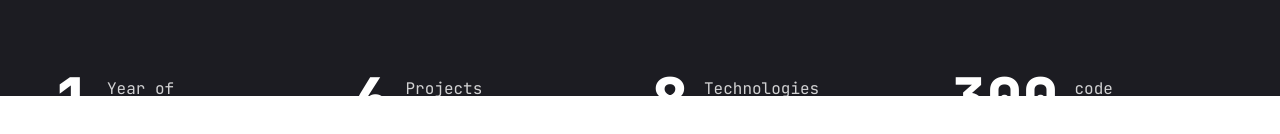
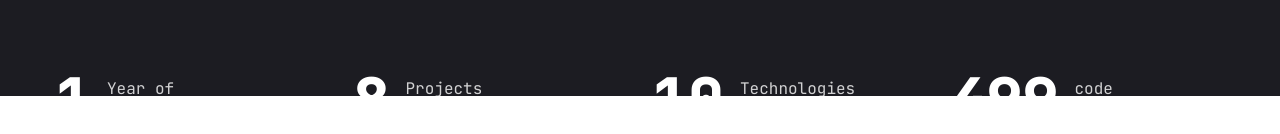
Before and after one commit to iamasadabbas/Portfolio, a Next.js app: page / in a window 1280 px wide. Shown: the part 704-838 px from the top of the page. Built offline with nearby package versions, Linux system fonts and the light colour scheme.

Commit message:
states updated

```diff
--- a/components/Stats.jsx
+++ b/components/Stats.jsx
@@ -8,15 +8,15 @@ const stats=[
         text:"Year of experience"
     },
     {
-        num:"6",
+        num:"8",
         text:"Projects completed"
     },
     {
-        num:"8",
+        num:"10",
         text:"Technologies mastered"
     },
     {
-        num:"300",
+        num:"500",
         text:"code commits"
     }
 ]
```
